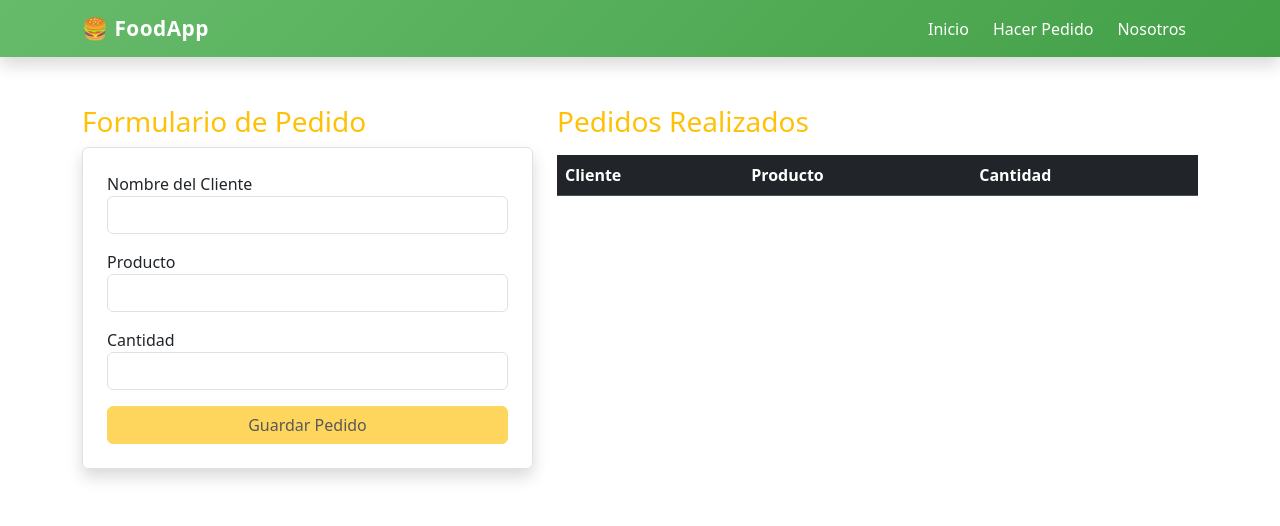
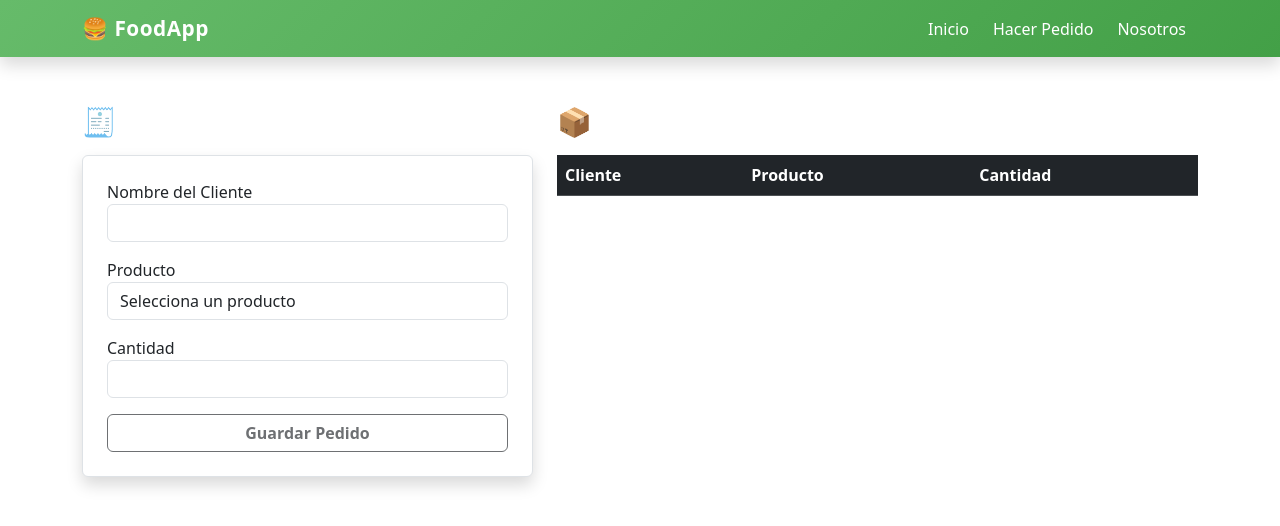
Before and after one commit to connymontero/app-comida, an Angular app: page /pedido in a window 1280 px wide. Shown: the top 526 px of the page. Built offline with nearby package versions, Linux system fonts and the light colour scheme.

Commit message:
estilos y menu seleccionable

```diff
--- a/src/app/pages/pedido/pedido.component.html
+++ b/src/app/pages/pedido/pedido.component.html
@@ -1,30 +1,94 @@
+<div class="pedidos-bg">
+
+  <div class="overlay">
+
     <div class="container mt-5">
+
       <div class="row">
+
+        <!-- FORMULARIO -->
         <div class="col-md-5">
-    <h3 class="text-warning">Formulario de Pedido</h3>
-    <form #f="ngForm" (ngSubmit)="registrarPedido(f)" class="p-4 border rounded shadow">
+
+          <h3 class="text-white fw-bold mb-3">
+            🧾 Formulario de Pedido
+          </h3>
+
+          <form #f="ngForm"
+                (ngSubmit)="registrarPedido(f)"
+                class="p-4 border rounded shadow bg-white">
+
             <div class="mb-3">
               <label>Nombre del Cliente</label>
-    <input type="text" name="nombre" [(ngModel)]="nombre" class="form-control" required #nameVar="ngModel">
-          <small *ngIf="nameVar.invalid && nameVar.touched" class="text-danger">El nombre es obligatorio</small>
+              <input type="text"
+                     name="nombre"
+                     [(ngModel)]="nombre"
+                     class="form-control"
+                     required
+                     #nameVar="ngModel">
+
+              <small *ngIf="nameVar.invalid && nameVar.touched"
+                     class="text-danger">
+                El nombre es obligatorio
+              </small>
             </div>
+
             <div class="mb-3">
               <label>Producto</label>
-    <input type="text" name="producto" [(ngModel)]="producto" class="form-control" required #prodVar="ngModel">
-          <small *ngIf="prodVar.invalid && prodVar.touched" class="text-danger">Indique el producto</small>
+              <select name="producto"
+        [(ngModel)]="producto"
+        class="form-control"
+        required
+        #prodVar="ngModel">
+
+  <option value="" disabled selected>
+    Selecciona un producto
+  </option>
+
+  <option value="Hamburguesa"> Hamburguesa</option>
+  <option value="Pizza"> Pizza</option>
+  <option value="Risotto"> Risotto</option>
+  <option value="Ensalada"> Ensalada</option>
+  <option value="Sushi"> Sushi</option>
+
+</select>
+
+              <small *ngIf="prodVar.invalid && prodVar.touched"
+                     class="text-danger">
+                Indique el producto
+              </small>
             </div>
+
             <div class="mb-3">
               <label>Cantidad</label>
-    <input type="number" name="cantidad" [(ngModel)]="cantidad" class="form-control" required min="1">
-        </div>
-        <button type="submit" class="btn btn-warning w-100" [disabled]="f.invalid">Guardar Pedido</button>
-</form>
+              <input type="number"
+                     name="cantidad"
+                     [(ngModel)]="cantidad"
+                     class="form-control"
+                     required
+                     min="1">
             </div>
 
+            <button type="submit"
+                    class="btn btn-success-custom w-100 fw-bold"
+                    [disabled]="f.invalid">
+              Guardar Pedido
+            </button>
+
+          </form>
+
+        </div>
+
+        <!-- TABLA -->
         <div class="col-md-7">
-<h3 class="text-warning">Pedidos Realizados</h3>
+
+          <h3 class="text-white fw-bold mb-3">
+            📦 Pedidos Realizados
+          </h3>
+
           <div class="table-responsive mt-3">
-        <table class="table table-dark table-striped">
+
+            <table class="table table-dark table-striped table-hover rounded">
+
               <thead>
                 <tr>
                   <th>Cliente</th>
@@ -32,6 +96,7 @@
                   <th>Cantidad</th>
                 </tr>
               </thead>
+
               <tbody>
                 <tr *ngFor="let p of pedidosRealizados">
                   <td>{{ p.nombre }}</td>
@@ -39,8 +104,17 @@
                   <td>{{ p.cantidad }}</td>
                 </tr>
               </tbody>
+
             </table>
+
           </div>
+
         </div>
+
       </div>
+
     </div>
+
+  </div>
+
+</div>
```
Lines whose indentation alone changed are shown as unchanged.
